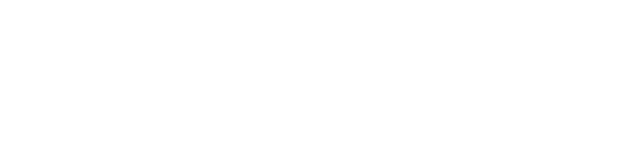
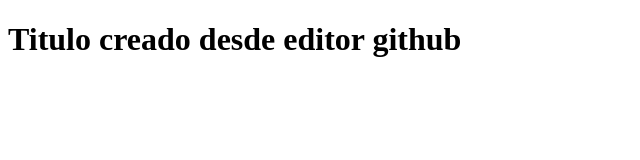
Before and after one commit to flopez918/proyectoc, a plain HTML site: page index.html in a window 1280 px wide. Shown: the whole page, without its empty margins (0-640 px from the left). Drawn offline with Linux system fonts and the light colour scheme.

Commit message:
Update index.html

```diff
--- a/index.html
+++ b/index.html
@@ -7,6 +7,7 @@
     <title>Document</title>
 </head>
 <body>
+    <h1>Titulo creado desde editor github</h1>
 
 </body>
 </html>
```
